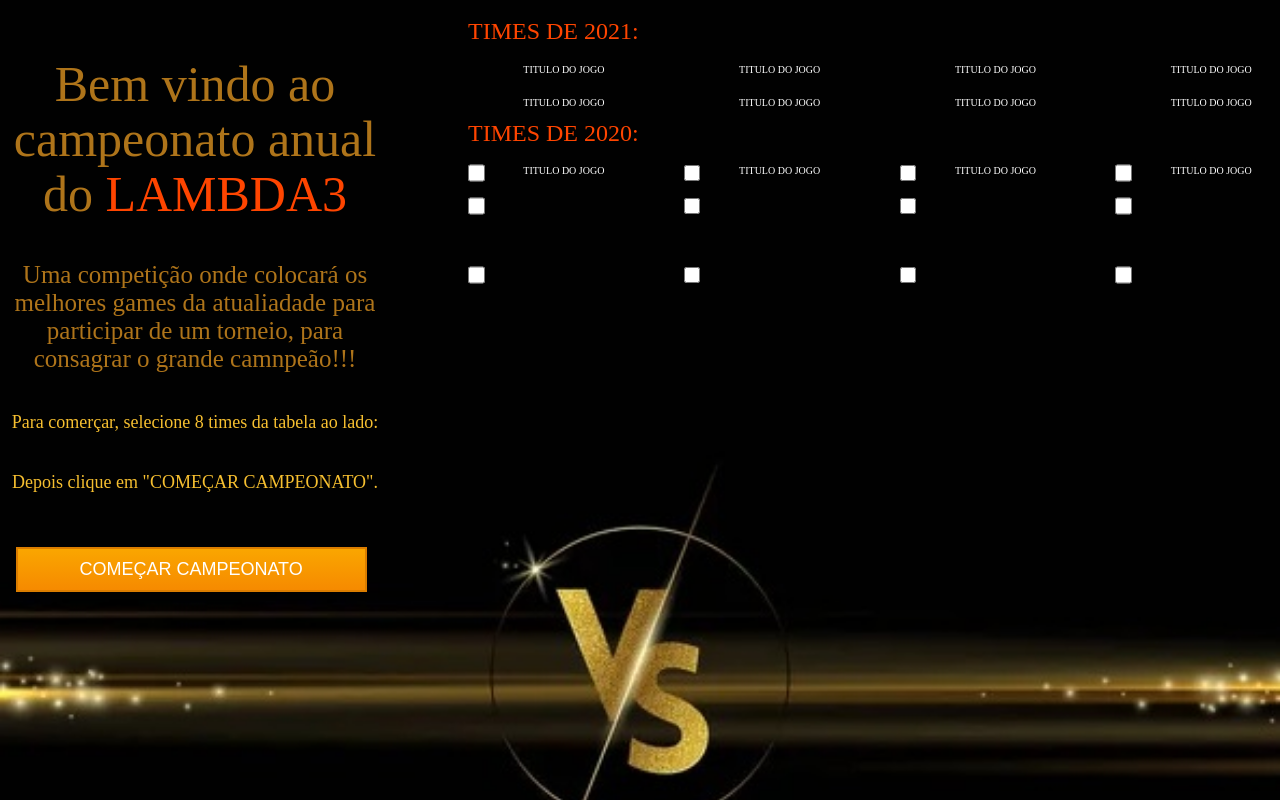
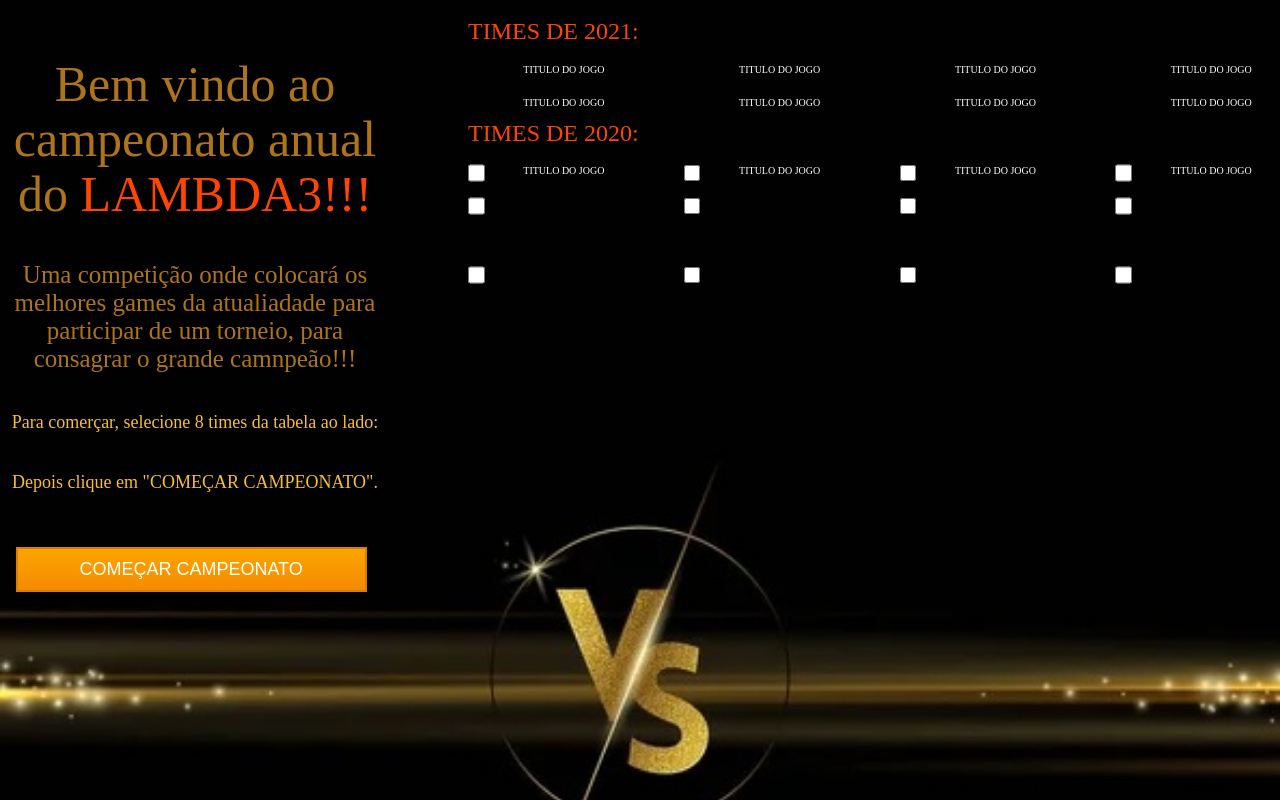
Before and after one commit to Wes-1309/Campeonato_lambda3, a plain HTML site: page index.html in a window 1280 px wide. Drawn offline with nearby package versions, Linux system fonts and the light colour scheme; no server answers.

Commit message:
Alteração HTML

```diff
--- a/index.html
+++ b/index.html
@@ -14,7 +14,7 @@
         <div class="center">
             <div class="cet-le">
                 <div class="painel_ld">
-                    <h1>Bem vindo ao campeonato anual do <span>Lambda3</span></h1>
+                    <h1>Bem vindo ao campeonato anual do <span>Lambda3!!!</span></h1>
                     <h2>Uma competição onde colocará os melhores
                         games da atualiadade para participar de um torneio, para consagrar o grande camnpeão!!!</h2>
 
```
